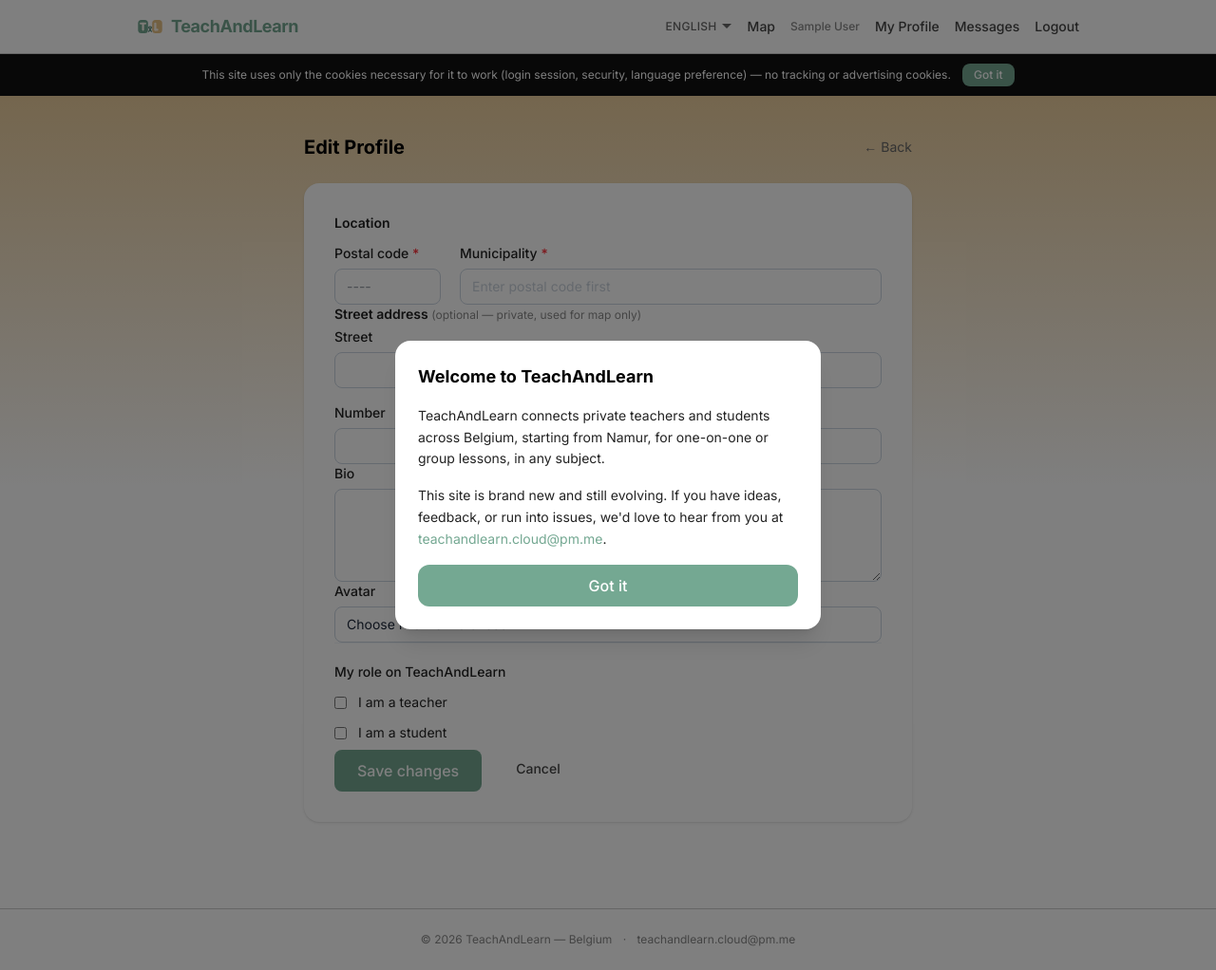
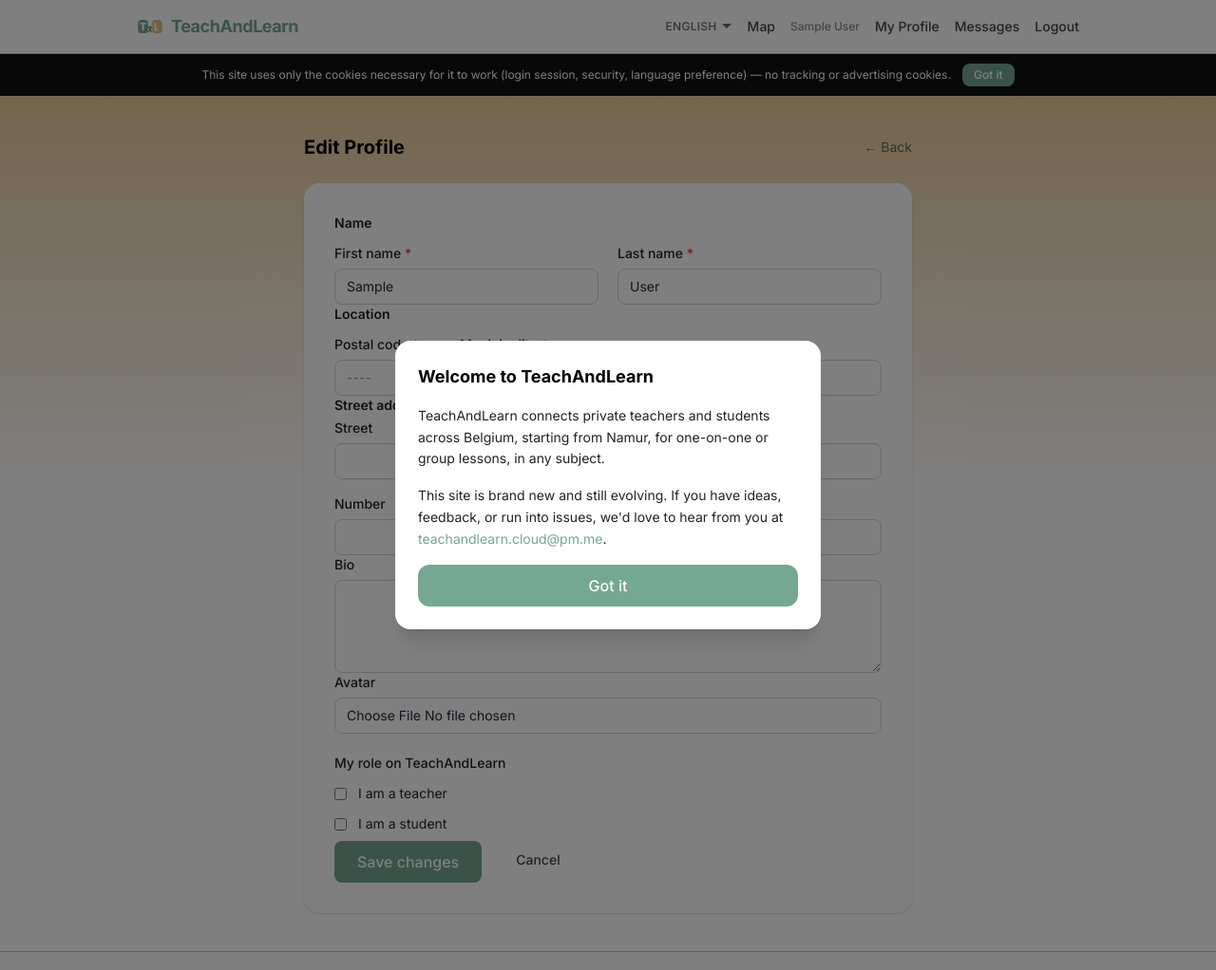
Before and after one commit to vmalep/teachandlearn, a Django app: page /profiles/edit/ in a window 1280 px wide. Shown: the whole page at 95% size. Run offline with Django 5.2, Linux system fonts and the light colour scheme; the visitor is signed in with stand-in values (Sample User, id 1); data that the repository does not hold is empty; style sheets or scripts are compiled from the project's sources.

Commit message:
Let users edit their first/last name from the profile edit page
Name was previously only set once at registration, with no
self-service way to change it (admin only). Adds a UserNameForm bound
to accounts.User, submitted alongside the existing ProfileForm in the
same POST — mirrors the pattern already used for the teacher
presentation field (a small form for a different model, validated and
saved together in one view).

Co-Authored-By: Claude Sonnet 5 <noreply@anthropic.com>

```diff
--- a/accounts/forms.py
+++ b/accounts/forms.py
@@ -39,3 +39,15 @@ class RegisterForm(UserCreationForm):
             field.widget.attrs.setdefault("class", INPUT_CLASS)
         self.fields["first_name"].required = True
         self.fields["last_name"].required = True
+
+
+class UserNameForm(forms.ModelForm):
+    class Meta:
+        model = User
+        fields = ("first_name", "last_name")
+
+    def __init__(self, *args, **kwargs):
+        super().__init__(*args, **kwargs)
+        for field in self.fields.values():
+            field.widget.attrs.setdefault("class", INPUT_CLASS)
+            field.required = True
--- a/profiles/views.py
+++ b/profiles/views.py
@@ -9,6 +9,7 @@ from django.template.loader import render_to_string
 from django.urls import reverse_lazy
 from django.views import View
 from django.views.generic import TemplateView, UpdateView
+from accounts.forms import UserNameForm
 from .forms import ProfileForm
 from .models import Profile
 
@@ -114,6 +115,21 @@ class ProfileEditView(LoginRequiredMixin, UpdateView):
     def get_object(self):
         return self.request.user.profile
 
+    def get_context_data(self, **kwargs):
+        ctx = super().get_context_data(**kwargs)
+        if "name_form" not in ctx:
+            ctx["name_form"] = UserNameForm(instance=self.request.user)
+        return ctx
+
+    def post(self, request, *args, **kwargs):
+        self.object = self.get_object()
+        form = self.get_form()
+        name_form = UserNameForm(request.POST, instance=request.user)
+        if form.is_valid() and name_form.is_valid():
+            name_form.save()
+            return self.form_valid(form)
+        return self.render_to_response(self.get_context_data(form=form, name_form=name_form))
+
     def form_valid(self, form):
         profile = form.save(commit=False)
         _geocode_profile(profile)
--- a/templates/profiles/profile_edit.html
+++ b/templates/profiles/profile_edit.html
@@ -18,6 +18,21 @@
           {% for error in form.non_field_errors %}{{ error }}{% endfor %}
         </div>
       {% endif %}
+
+      {% if name_form.non_field_errors %}
+        <div class="rounded-lg bg-red-50 border border-red-200 px-4 py-3 text-sm text-red-700">
+          {% for error in name_form.non_field_errors %}{{ error }}{% endfor %}
+        </div>
+      {% endif %}
+
+      {# Name #}
+      <div>
+        <p class="text-sm font-semibold text-slate-700 mb-3">{% trans "Name" %}</p>
+        <div class="grid grid-cols-1 sm:grid-cols-2 gap-5">
+          {% include "components/field.html" with field=name_form.first_name %}
+          {% include "components/field.html" with field=name_form.last_name %}
+        </div>
+      </div>
 
       {# Location #}
       <div>
```
